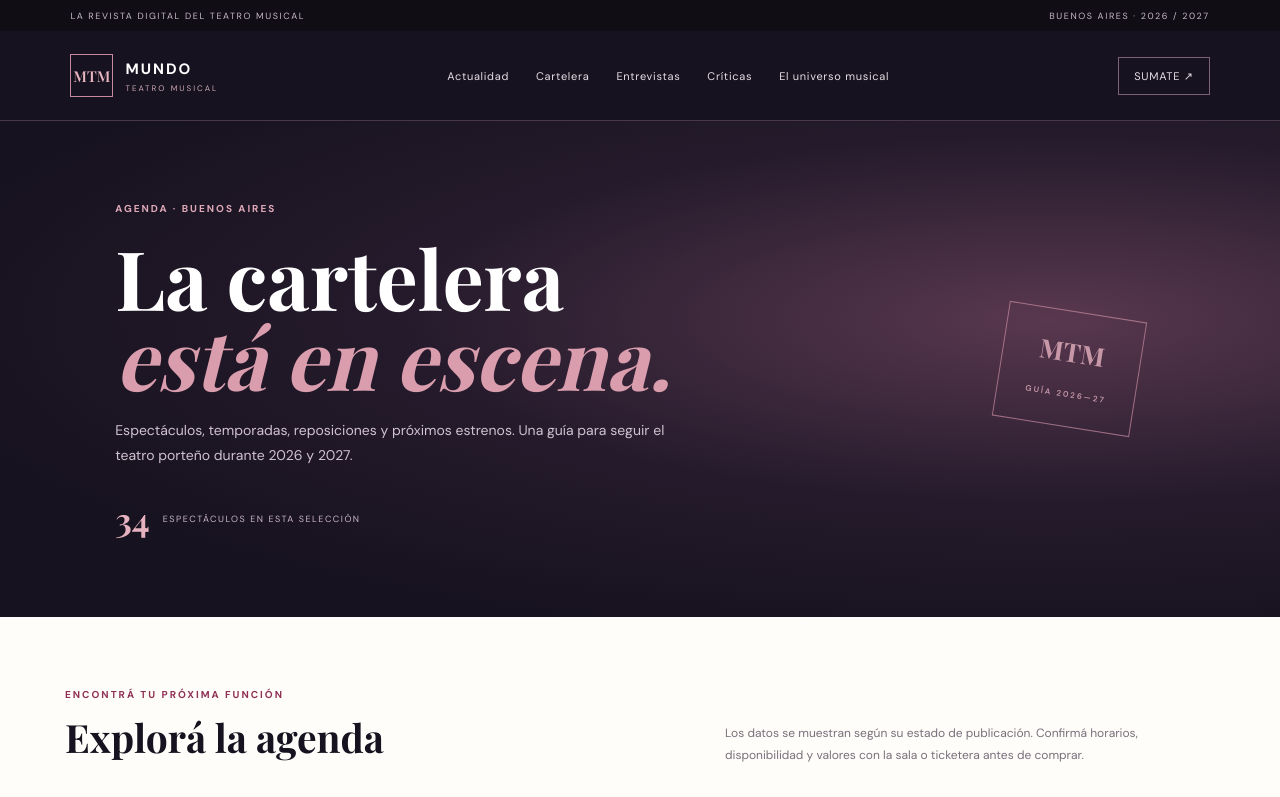
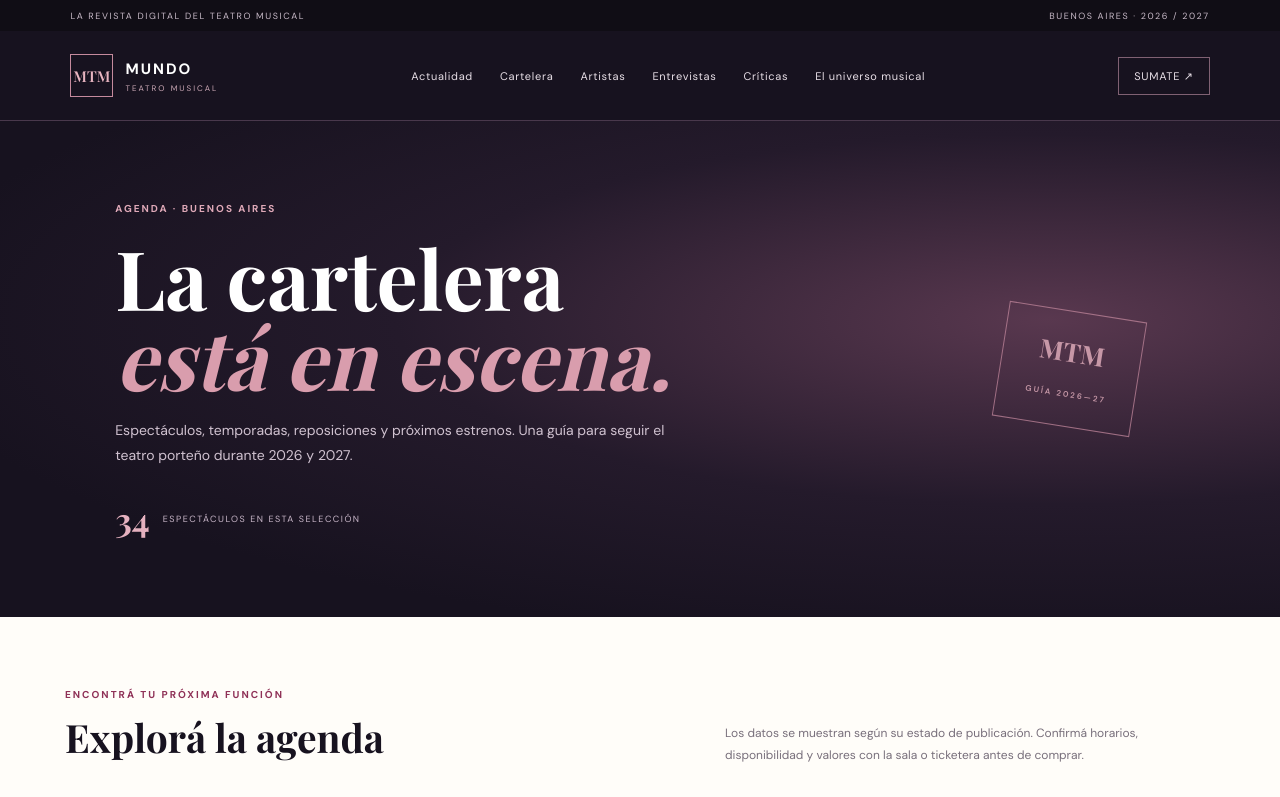
Before and after one commit to emmalopeztorres-eng/blog-teatro-musical, a plain HTML site: page cartelera.html in a window 1280 px wide. Shown: the top 797 px of the page. Drawn offline with nearby package versions, Linux system fonts and the light colour scheme.

Commit message:
Add artists link to site navigation

```diff
--- a/cartelera.html
+++ b/cartelera.html
@@ -12,7 +12,7 @@
 <div class="topline"><span>LA REVISTA DIGITAL DEL TEATRO MUSICAL</span><span>BUENOS AIRES · 2026 / 2027</span></div>
 <header class="site-header"><a class="brand" href="index.html"><span class="brand-mark">MTM</span><span><strong>MUNDO</strong><small>TEATRO MUSICAL</small></span></a>
 <button class="menu-toggle" id="menuToggle" aria-label="Abrir menú" aria-expanded="false">☰</button>
-<nav class="main-nav" id="mainNav"><a href="index.html#actualidad">Actualidad</a><a class="active" href="cartelera.html">Cartelera</a><a href="index.html#entrevistas">Entrevistas</a><a href="index.html#criticas">Críticas</a><a href="index.html#universo">El universo musical</a></nav><a class="header-link" href="index.html#newsletter">SUMATE ↗</a></header>
+<nav class="main-nav" id="mainNav"><a href="actualidad.html">Actualidad</a><a class="active" href="cartelera.html">Cartelera</a><a href="artistas.html">Artistas</a><a href="index.html#entrevistas">Entrevistas</a><a href="index.html#criticas">Críticas</a><a href="index.html#universo">El universo musical</a></nav><a class="header-link" href="index.html#newsletter">SUMATE ↗</a></header>
 <main>
 <section class="agenda-hero"><div class="agenda-hero-inner"><span class="eyebrow">AGENDA · BUENOS AIRES</span><h1>La cartelera<br><em>está en escena.</em></h1><p>Espectáculos, temporadas, reposiciones y próximos estrenos. Una guía para seguir el teatro porteño durante 2026 y 2027.</p><div class="agenda-count"><strong id="resultCount">—</strong><span>ESPECTÁCULOS EN ESTA SELECCIÓN</span></div></div><div class="agenda-hero-stamp">MTM<br><small>GUÍA 2026—27</small></div></section>
 <section class="agenda-content">
```
